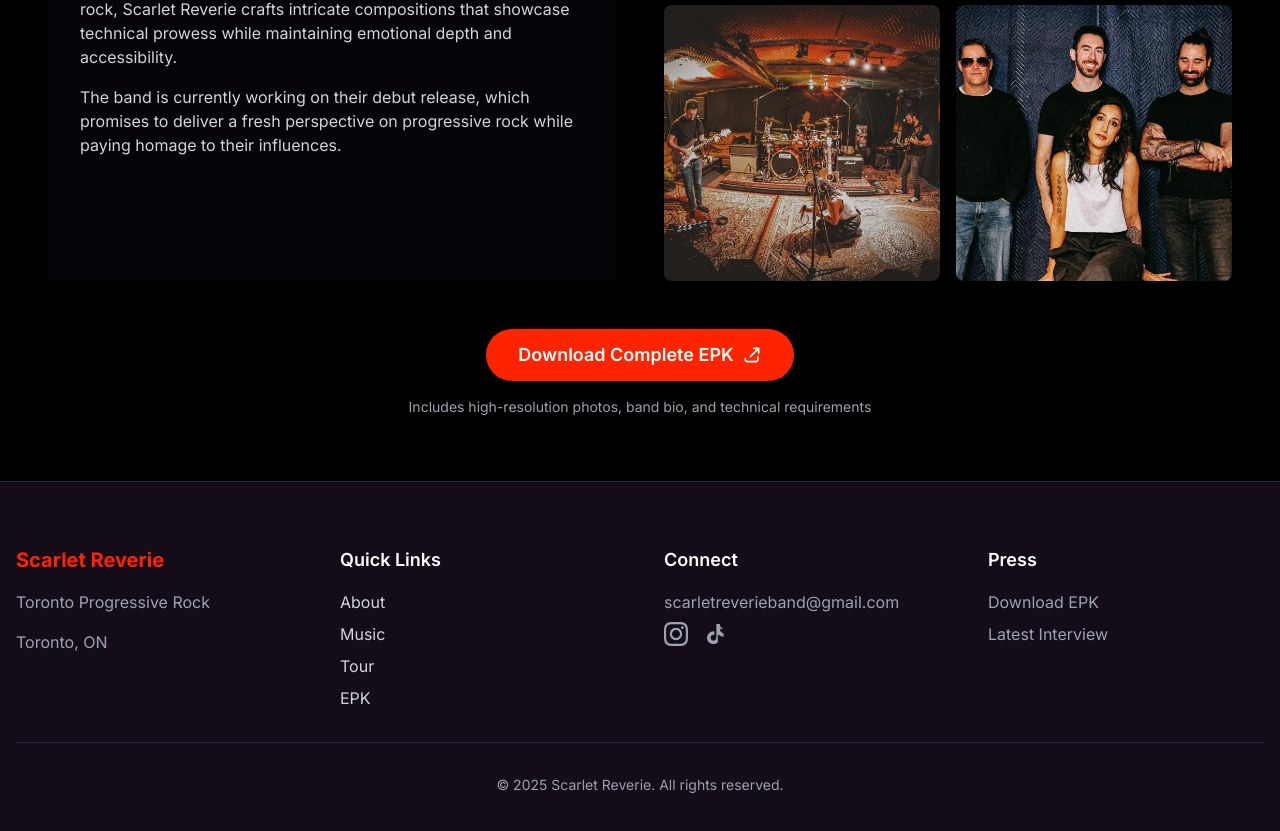
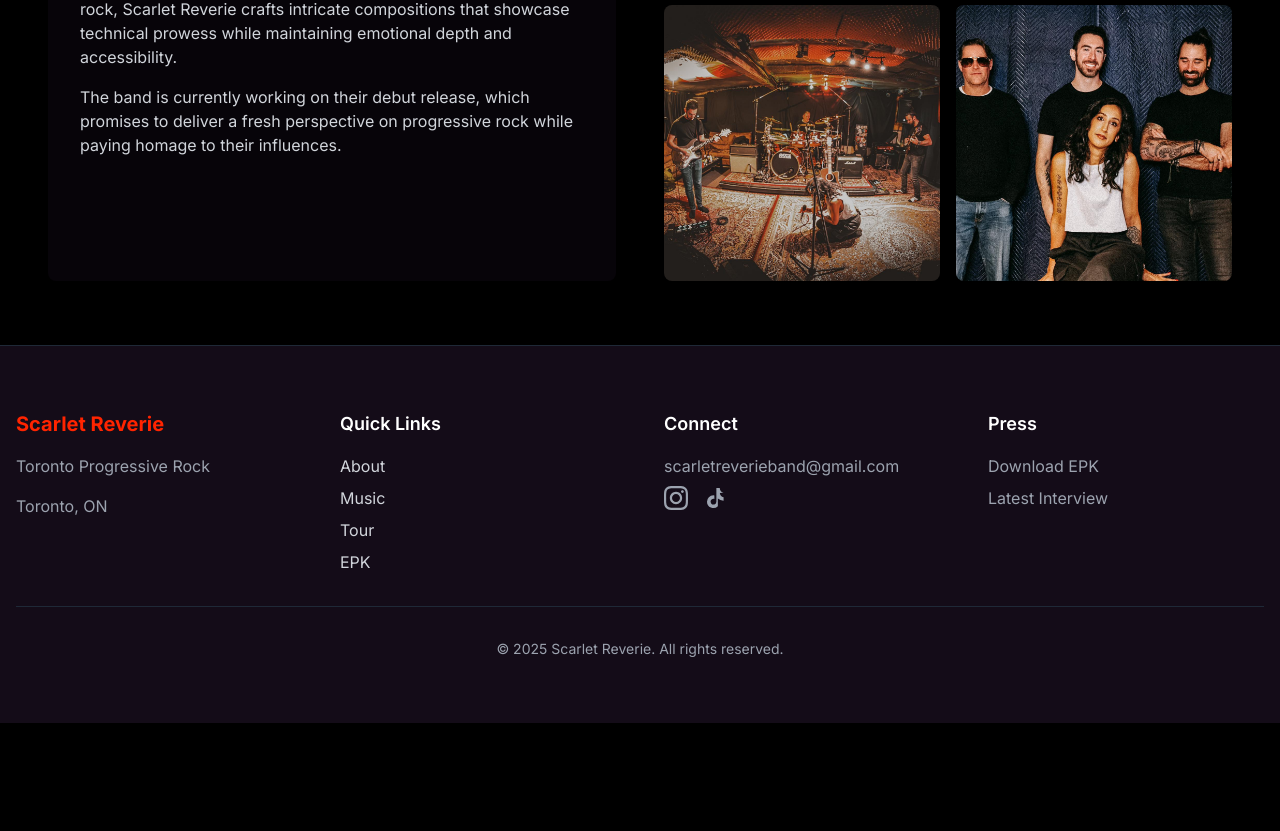
Before and after one commit to JBCStudios/SCARLETREVERIE, a Next.js app: page / in a window 1280 px wide. Shown: the part 3913-4744 px from the top of the page. After the commit the page ends 4636 px from the top, so only its background shows below. Built offline with nearby package versions, Linux system fonts and the light colour scheme.

Commit message:
Temporarily disable download button in the homepage layout

```diff
--- a/src/app/page.tsx
+++ b/src/app/page.tsx
@@ -641,8 +641,8 @@ export default function Home() {
             </motion.div>
           </div>
 
-          {/* Download Button */}
-          <motion.div
+          {/* Download Button - Temporarily Disabled */}
+          {/* <motion.div
             initial={{ opacity: 0, y: 20 }}
             whileInView={{ opacity: 1, y: 0 }}
             transition={{ duration: 0.6, delay: 0.6 }}
@@ -664,7 +664,7 @@ export default function Home() {
             <p className="text-sm text-gray-400 mt-4">
               Includes high-resolution photos, band bio, and technical requirements
             </p>
-          </motion.div>
+          </motion.div> */}
         </div>
       </section>
 
```
